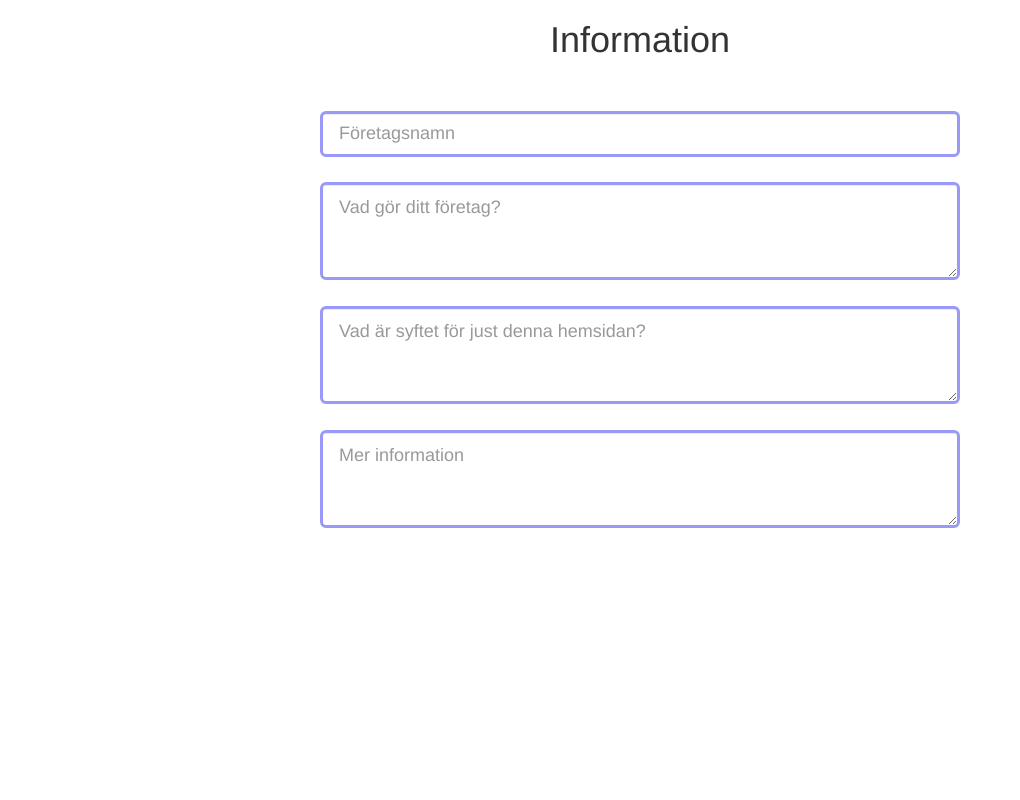
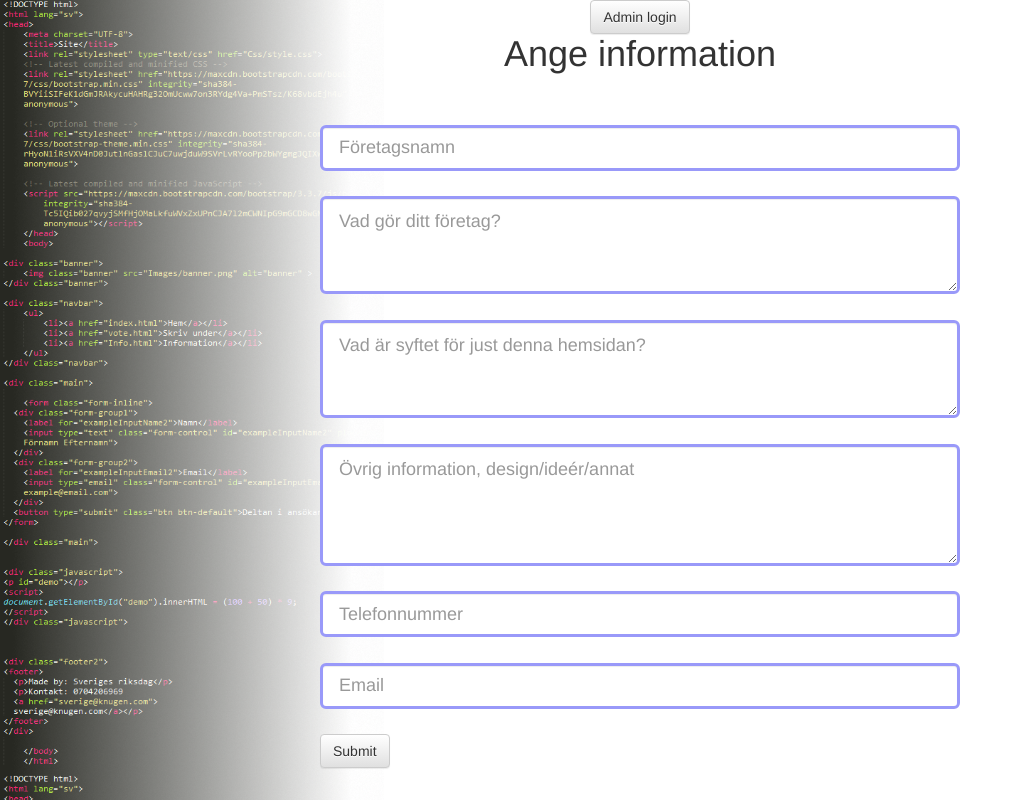
Before and after one commit to knucklezz/Web2_gratisWebb, a PHP site: page /form.html in a window 1280 px wide. Shown: the whole page, without its empty margins (0-1020 px from the left). Run offline with PHP 8.4, Linux system fonts and the light colour scheme.

Commit message:
Add files via upload

```diff
--- /dev/null
+++ b/css/form_style.css
@@ -0,0 +1,57 @@
+html {
+	background-image: url('../img/left.png');
+	background-repeat: repeat-y;
+	background-size: 30% ;
+}
+
+body {
+
+}
+
+.backgorund-form {
+	background-image: url('../img/left.png');
+	background-repeat: repeat-y;
+	background-size: 30% ;
+	z-index: -1;
+	margin-top: -20px;
+
+}
+
+.Formrubrik {
+	text-align: center;
+	margin-bottom: 4%;
+
+}
+
+.form-control {
+	width: 50%;
+	margin: auto;
+    border: 3px solid #9999f9;
+    margin: auto;
+    margin-bottom: 2%;
+}
+
+.center_div {
+	margin: auto;
+	width: 50%;
+	border: 0px solid black;
+	padding: 10px;
+	background-color: transparent;
+	padding-top: 50px;
+}
+
+.form button {
+position: absolute;
+left: 25%;
+}
+
+.imgleft {
+position: absolute;
+float: left;
+z-index: -1;
+top: 0px;
+}
+.imgright{
+position: absolute;
+float: right;
+}
--- a/form.html
+++ b/form.html
@@ -10,21 +10,43 @@
 <!-- Latest compiled and minified JavaScript -->
 <script src="https://maxcdn.bootstrapcdn.com/bootstrap/3.3.7/js/bootstrap.min.js" integrity="sha384-Tc5IQib027qvyjSMfHjOMaLkfuWVxZxUPnCJA7l2mCWNIpG9mGCD8wGNIcPD7Txa" crossorigin="anonymous"></script>
 
- <link rel="stylesheet" type="text/css" href="form_style.css">
-
-
-	<meta charset="UTF-8">
-	<title>Formulär</title>
+ <link rel="stylesheet" type="text/css" href="./css/form_style.css">
+    <meta charset="UTF-8">
+    <title>Formulär</title>
 
 </head>
 
 <body>
 
-	<h1 class="Formrubrik">Information<h1>
+    <div class="backgorund-form">
 
-    <input class="form-control input-lg" type="text" placeholder="Företagsnamn">
-    <textarea class="form-control input-lg" rows="3" placeholder="Vad gör ditt företag?" ></textarea>
-    <textarea class="form-control input-lg" rows="3" placeholder="Vad är syftet för just denna hemsidan?" ></textarea>
-    <textarea class="form-control input-lg" rows="3" placeholder="Mer information" ></textarea>
+
+
+    <!-- flyttas -->
+        <div class="col-sm-12">
+    <div class="text-center">
+        <a href="login.php"> <button class="btn btn-default">Admin login</button></a>
+    </div>
+</div>
+    <!-- flyttas  -->
+
+
+    <h1 class="Formrubrik">Ange information</h1>
+
+
+        <form class="form" action="formdone.php" method="post">
+    <input type="text" name="namnforetag" class="form-control input-lg" type="text" placeholder="Företagsnamn">
+    <textarea type="text" name="gorforetag" class="form-control input-lg" rows="3" placeholder="Vad gör ditt företag?" ></textarea>
+    <textarea type="text" name="syfteforetag" class="form-control input-lg" rows="3" placeholder="Vad är syftet för just denna hemsidan?" ></textarea>
+    <textarea type="text" name="infoforetag" class="form-control input-lg" rows="4" placeholder="Övrig information, design/ideér/annat" ></textarea>
+    <input type="text" name="teleforetag" class="form-control input-lg" rows="1" placeholder="Telefonnummer" ></input>
+    <input type="email" name="emailforetag" class="form-control input-lg" rows="1" placeholder="Email" ></input>
+    <a href="formdone.php"><button type="submit" class="btn btn-default">Submit</button></a>
+        </form>
+
+</div>
+
+
+
 </body>
 </html>
--- a/form_style.css
+++ b/form_style.css
@@ -1,5 +1,5 @@
 body {
-
+    color:
 }
 
 .Formrubrik {
@@ -15,3 +15,20 @@ body {
     margin: auto;
     margin-bottom: 2%;
 }
+
+
+.form button {
+position: absolute;
+left: 25%;
+}
+
+.imgleft {
+position: absolute;
+float: left;
+z-index: -1;
+top: 0px;
+}
+.imgright{
+position: absolute;
+float: right;
+}
```
Also changed, not shown: admin.php (added, +58 -0 lines), formdone.php (added, +65 -0 lines), login.php (added, +84 -0 lines), design/9c0075d135b9b54665478b24190c5c78.jpg (added), img/left.png (added).
